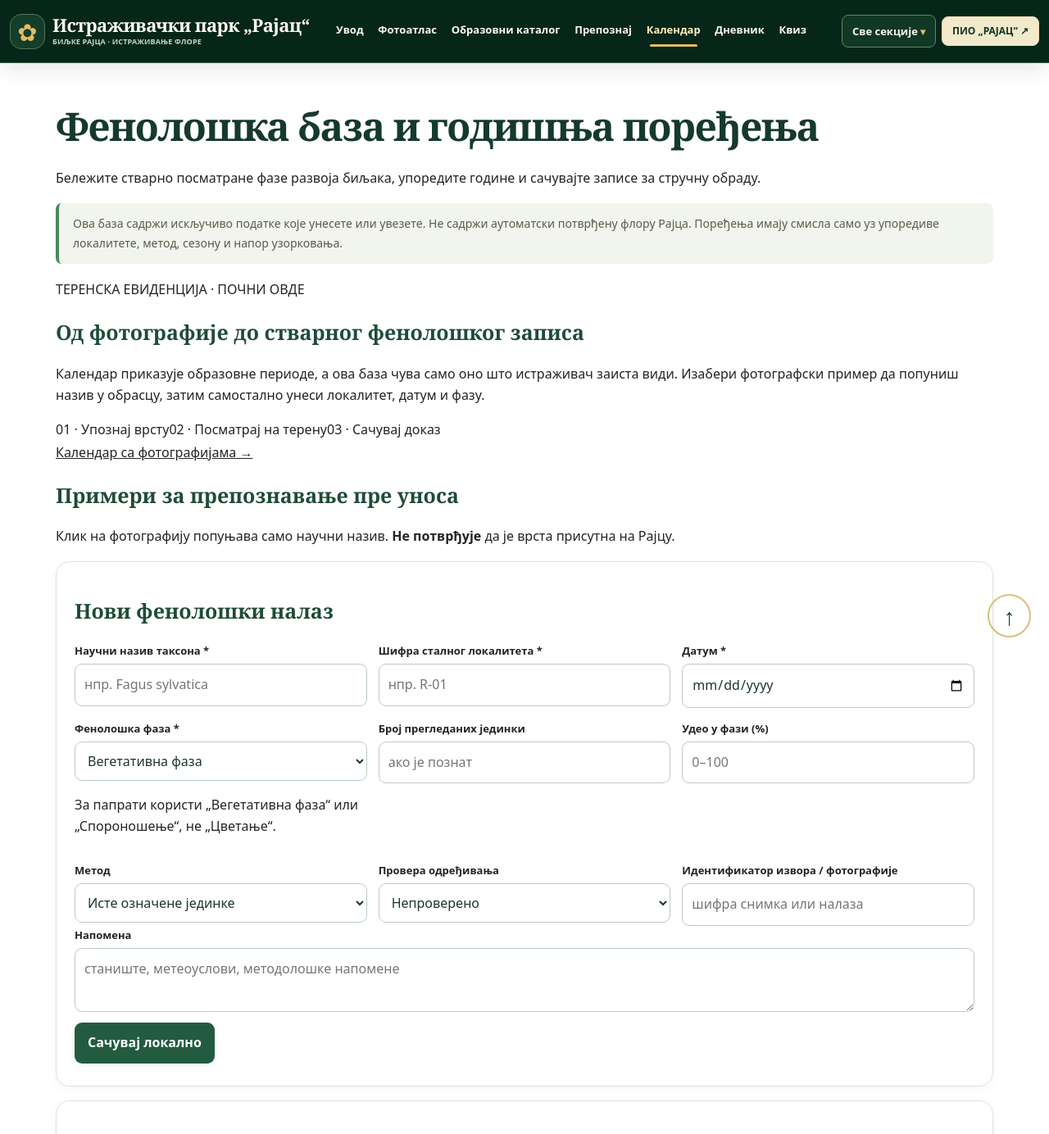
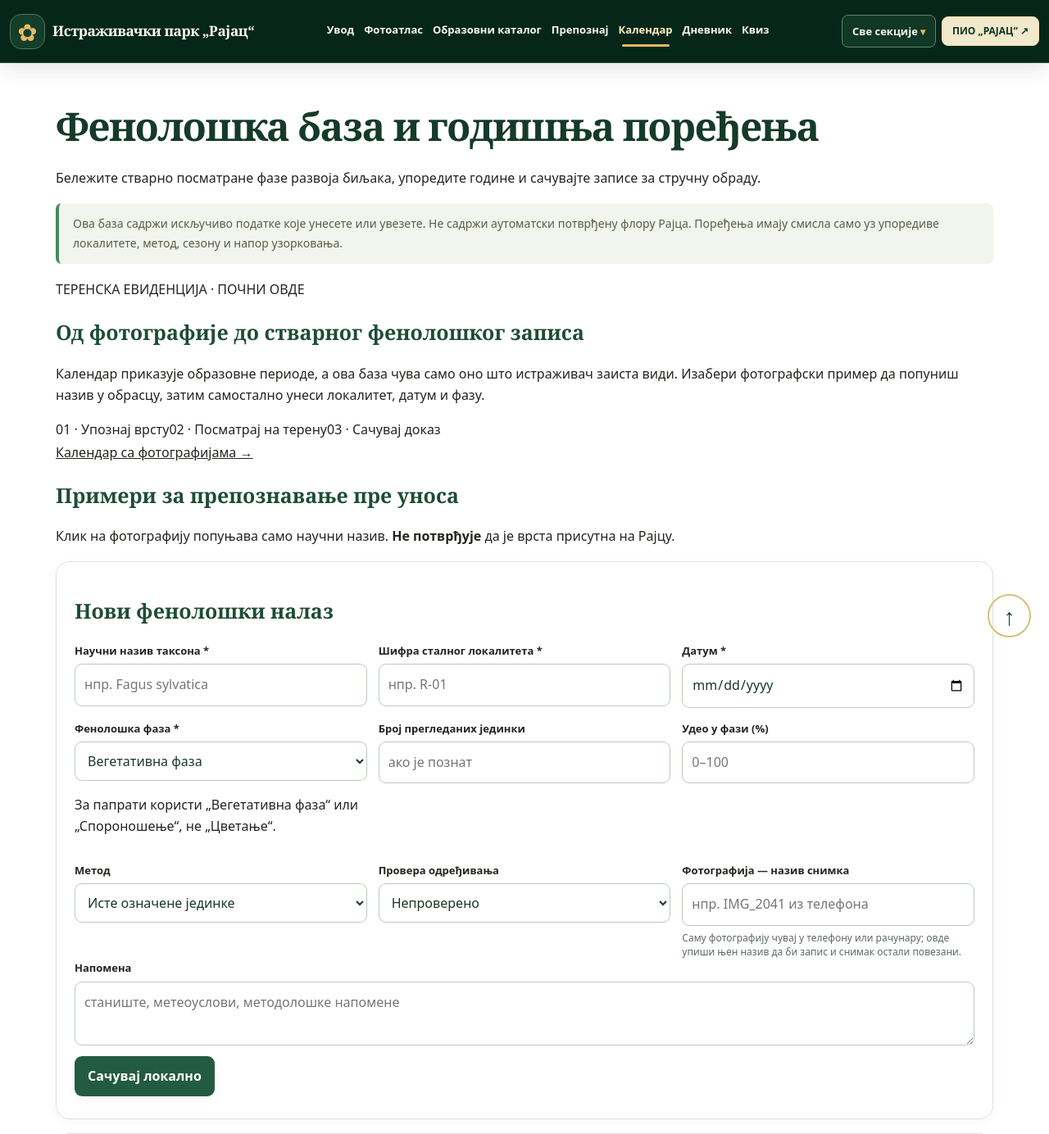
Before and after one commit to suvoborskirajac/rajac-ai-team, a PHP site: page /fenoloska-baza.html in a window 1280 px wide. Shown: the top 1384 px of the page at 82% size. Run offline with PHP 8.4, Linux system fonts and the light colour scheme.

Commit message:
Приручник биљака: поље за назив фотографије у фенолошкој бази; заглавље без преклапања назива и менија
Co-Authored-By: Claude Opus 5.5 <noreply@anthropic.com>
Claude-Session: https://claude.ai/code/session_01QzH2czW7WT6uH1rGcsFuV6

```diff
--- a/site/istrazivacki-park-rajac/biljke/assets/rajac-global-v62.css
+++ b/site/istrazivacki-park-rajac/biljke/assets/rajac-global-v62.css
@@ -177,3 +177,7 @@ main.edition-main{padding-inline:14px!important}
   .rp62-header .rp62-nav a{font-size:13px!important;padding-inline:4px!important}
   .rp62-header .rp62-right{gap:7px!important}
 }
+
+/* v78: naziv parka zauzima koliko mu treba; meni se ne preklapa */
+@media(min-width:1071px){.rp62-header .rp62-brand{flex:0 0 auto!important;max-width:none!important}.rp62-header .rp62-brandwords strong{font-size:clamp(17px,1.35vw,23px)!important}.rp62-header .rp62-nav a{white-space:nowrap}}
+@media(min-width:1071px) and (max-width:1360px){.rp62-header .rp62-nav{gap:2px!important}.rp62-header .rp62-nav a{font-size:13px!important;padding-left:5px!important;padding-right:5px!important}.rp62-header .rp62-brandwords small{display:none!important}}
--- a/site/istrazivacki-park-rajac/biljke/fenoloska-baza.html
+++ b/site/istrazivacki-park-rajac/biljke/fenoloska-baza.html
@@ -49,7 +49,7 @@ input,select,textarea{border-color:#d5dfd3;background:#fff}.controls{background:
 <div><label for="share">Удео у фази (%)</label><input id="share" max="100" min="0" placeholder="0–100" step="0.1" type="number"/></div>
 <div><label for="method">Метод</label><select id="method"><option value="individuals">Исте означене јединке</option><option value="transect">Стални трансект</option><option value="plot">Стална пробна површина</option><option value="opportunistic">Случајно опажање</option></select></div>
 <div><label for="review">Провера одређивања</label><select id="review"><option value="unreviewed">Непроверено</option><option value="reviewed">Стручно прегледано (унето ручно)</option></select></div>
-<div><label for="evidence">Идентификатор извора / фотографије</label><input id="evidence" placeholder="шифра снимка или налаза"/></div></div>
+<div><label for="evidence">Фотографија — назив снимка</label><input id="evidence" placeholder="нпр. IMG_2041 из телефона"/><small style="display:block;margin-top:6px;font-size:12px;line-height:1.45;color:#5b6b60">Саму фотографију чувај у телефону или рачунару; овде упиши њен назив да би запис и снимак остали повезани.</small></div></div>
 <label for="note">Напомена</label><textarea id="note" placeholder="станиште, метеоуслови, методолошке напомене" rows="2"></textarea><button type="submit">Сачувај локално</button><span class="small" id="formstatus" role="status"></span></form></section>
 <section class="panel"><h2>Преглед и упоређивање година</h2><div class="cols two"><div><label for="filterTaxon">Филтер таксона</label><select id="filterTaxon"><option value="">Сви таксони</option></select></div><div><label for="filterSite">Филтер локалитета</label><select id="filterSite"><option value="">Сви локалитети</option></select></div></div><div class="metrics" id="metrics"></div><h3>Опажања по месецима и годинама</h3><svg aria-label="Упоредни графикон броја фенолошких опажања по месецима" class="plot" id="viz" role="img" viewbox="0 0 850 300"></svg><p class="small muted">Графикон показује број записа, а не број јединки ни интензитет цветања. Разлике могу одражавати напор посматрања.</p><h3>Табела теренских записа</h3><div class="scroll"><table><thead><tr><th>Датум</th><th>Таксон</th><th>Локалитет</th><th>Фаза</th><th>Удео</th><th>Провера</th><th></th></tr></thead><tbody id="results"></tbody></table></div></section>
 <section class="panel"><h2>Пренос и резервне копије</h2><p class="small muted">CSV је намењен Excel-у и GIS обради. JSON чува комплетније податке. Увоз додаје записе и прескаче постојеће идентификаторе.</p><button id="exportCsv" type="button">Извези CSV</button><button class="alt" id="exportJson" type="button">Резервна копија JSON</button><label for="importJson">Увези JSON резервну копију</label><input accept=".json,application/json" id="importJson" type="file"/><p class="small" id="importStatus" role="status"></p></section>
```
